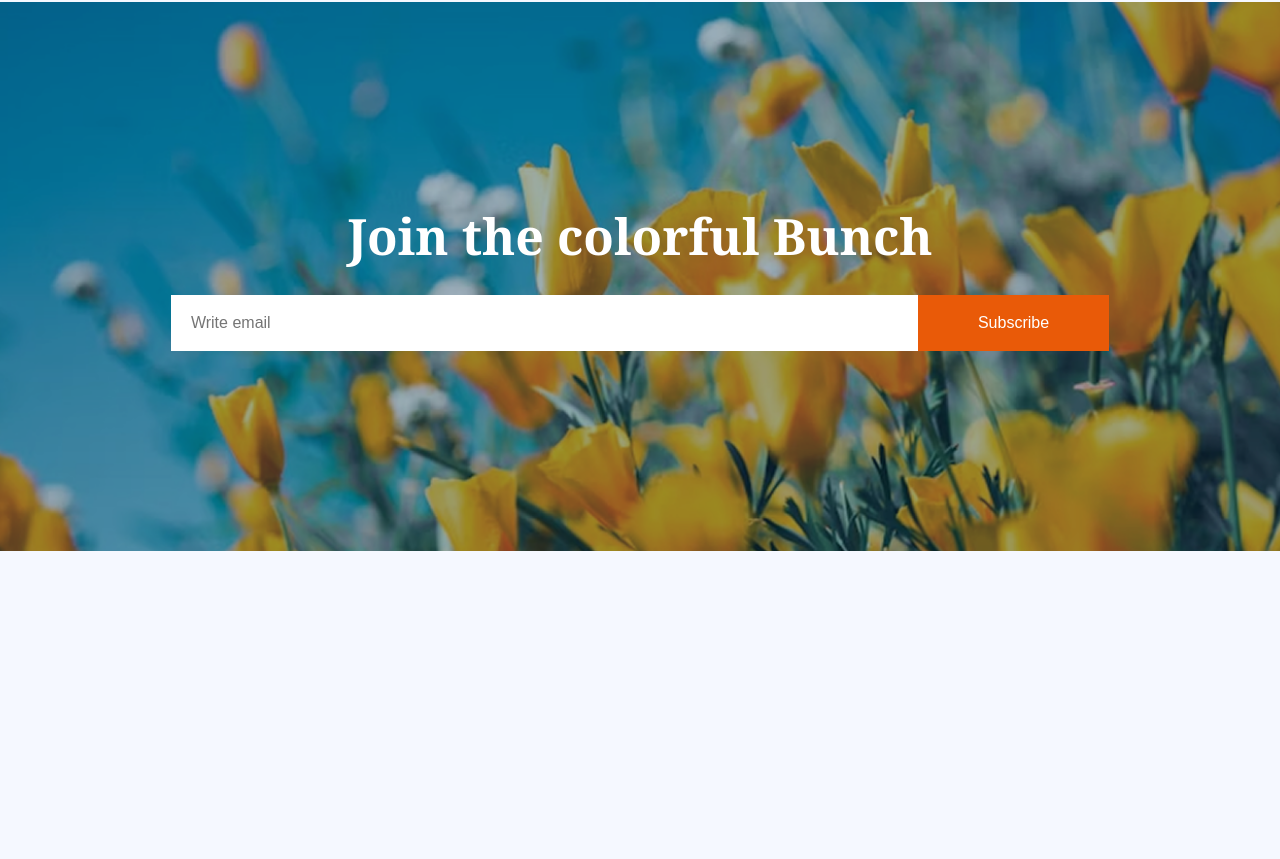
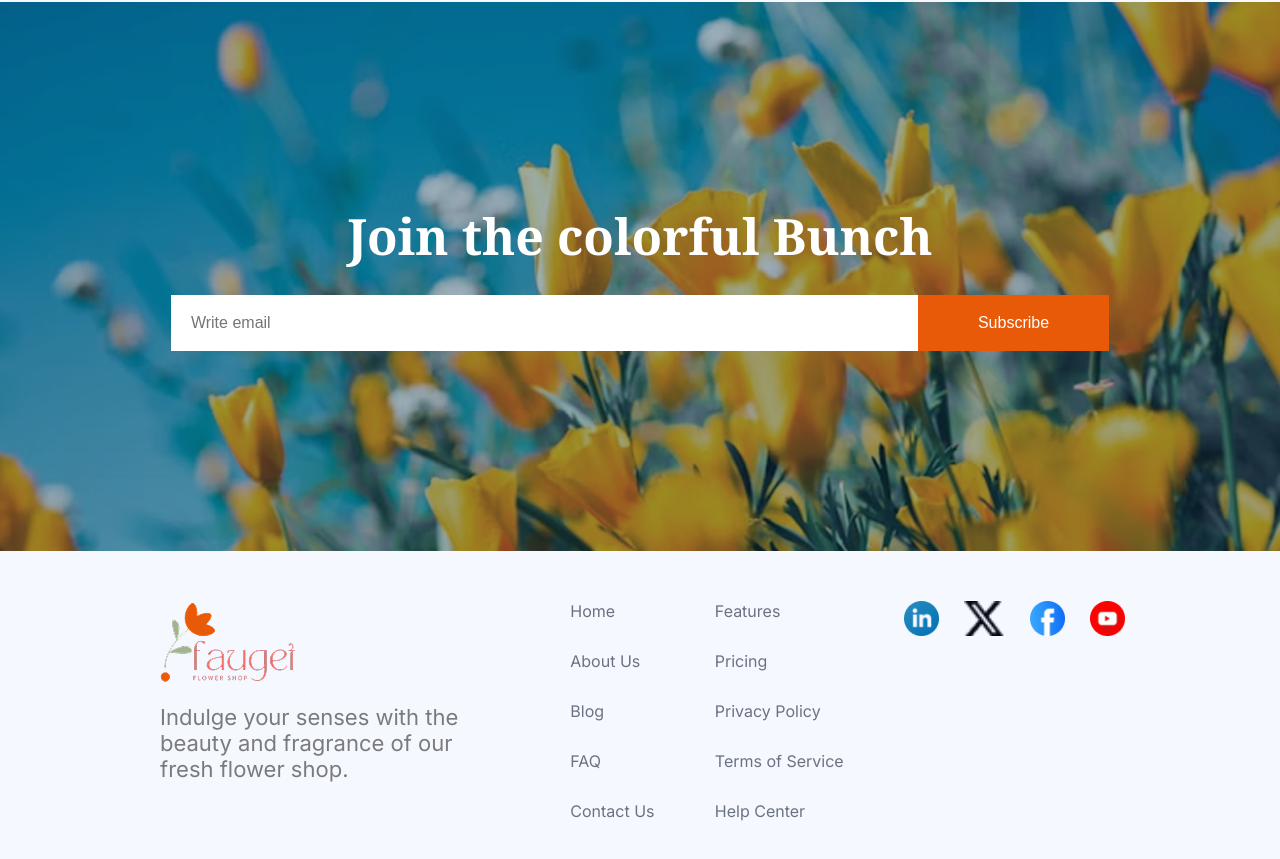
Before and after one commit to rahiarahi/second-assignment, a plain HTML site: page index.html in a window 1280 px wide. Shown: the part 3531-4390 px from the top of the page. Before the commit the page ends 4082 px from the top, so only its background shows below. Drawn offline with Linux system fonts and the light colour scheme.

Commit message:
added footer section

```diff
--- a/index.html
+++ b/index.html
@@ -146,6 +146,31 @@
       </div>
     </section>
   </main>
-  <footer class="footer"></footer>
+  <footer class="footer inter-one">
+    <div class="footer-logo">
+      <img src="assets/logo.png" alt="">
+      <p>Indulge your senses with the beauty and fragrance of our fresh flower shop. </p>
+    </div>
+    <ul class="footer-links">
+      <li><a href="">Home</a></li>
+      <li><a href="">About Us</a></li>
+      <li><a href="">Blog</a></li>
+      <li><a href="">FAQ</a></li>
+      <li><a href="">Contact Us</a></li>
+    </ul>
+    <ul class="footer-links">
+      <li><a href="">Features</a></li>
+      <li><a href="">Pricing</a></li>
+      <li><a href="">Privacy Policy</a></li>
+      <li><a href="">Terms of Service</a></li>
+      <li><a href="">Help Center</a></li>
+    </ul>
+    <div class="footer-social">
+      <img src="assets/icon-linkedin.png" alt="Linkedin-Icon">
+      <img src="assets/icon-twitter.png" alt="Twitter-Icon">
+      <img src="assets/icon-facebook.png" alt="Facebook-Icon">
+      <img src="assets/icon-youtube.png" alt="Youtube-Icon">
+    </div>
+  </footer>
 </body>
 </html>
--- a/styles/style.css
+++ b/styles/style.css
@@ -277,6 +277,42 @@ body{
 
 }
 
+/* footer section style */
+.footer{
+  display: flex;
+  justify-content: space-between;
+  align-items: flex-start;
+  padding: 50px 160px;
+  /* flex-wrap: wrap; */
+}
+.footer-logo img{
+  margin-bottom: 16px;
+}
+.footer-logo p{
+  font-size: 1.375rem;
+  font-weight: 400;
+  color: #000000;
+  opacity: 50%;
+  width: 350px;
+}
+.footer-links{
+  list-style: none;
+}
+.footer-links li{
+  margin-bottom: 30px;
+}
+.footer-links a{
+  text-decoration: none;
+  color: #6B7280;
+  font-size: 1rem;
+  font-weight: 400;
+}
+.footer-social{
+  display: flex;
+  gap: 25px;
+  width: 216px;
+  height: 35px;
+}
 @media screen and (max-width: 576px) {
   .navbar{
     margin: 10px 15px;
@@ -408,6 +444,9 @@ body{
     font-size: 1.25rem;
     margin-bottom: 20px;
   }
+  .input-box{
+    margin: 20px 30px 60px 30px;
+  }
   .input-box input{
     font-size: 0.875rem;
     padding: 12px 80px 12px 12px;
@@ -416,4 +455,20 @@ body{
     font-size: 0.875rem;
     padding: 12px 10px;
   }
+
+
+  .footer{
+    padding: 50px 20px;
+    flex-direction: column;
+  }
+  .footer-logo{
+    margin-bottom: 20px;
+  }
+  .footer-logo p{
+    font-size: 1.2rem;
+    line-height: 1.5;
+  }
+  .footer-logo img{
+    width: 180px;
+  }
 }
```
